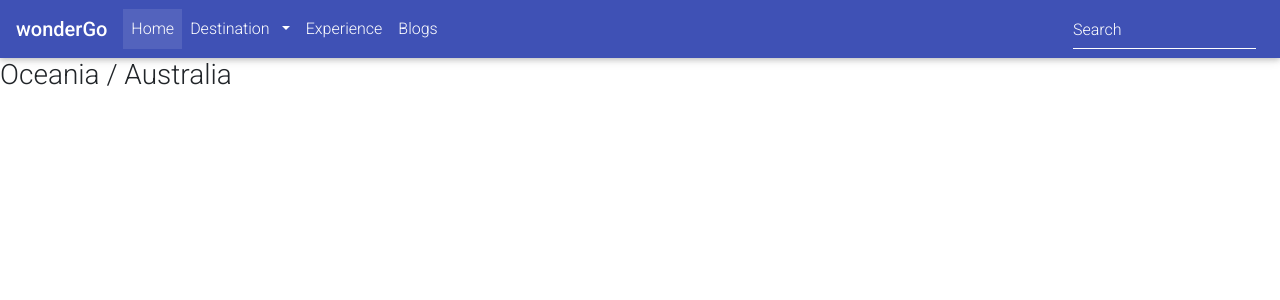
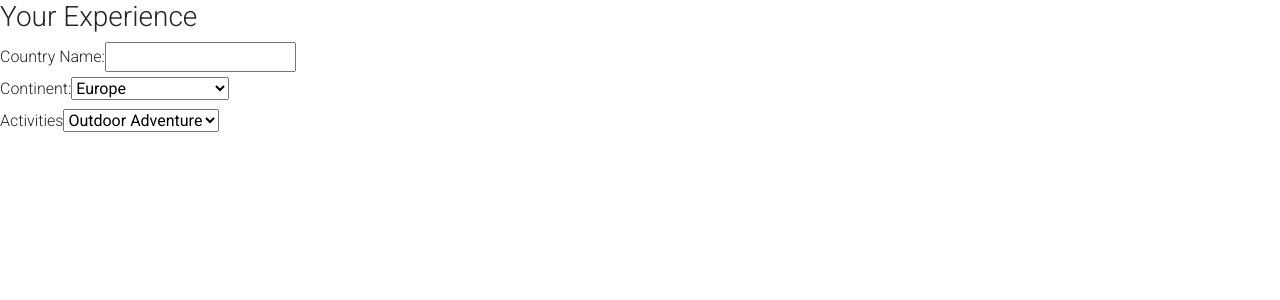
Before and after one commit to nhidayahj/react-travelplan, a React (Create React App) app in the folder travelplan/: page /oceania in a window 1280 px wide. Shown: the top 300 px of the page. Built offline with nearby package versions, Linux system fonts and the light colour scheme.

Commit message:
added user creation experience

```diff
--- a/travelplan/src/App.css
+++ b/travelplan/src/App.css
@@ -1,5 +1,20 @@
 .App {
   text-align: center;
+}
+
+.asia-bg {
+   max-width:100%;
+   max-height: 100vh;
+   margin: auto;
+}
+
+.asia-header {
+     /* height: 50vh;
+  background-position: center;
+  background-repeat: no-repeat;
+  background-size: cover; */
+  display: grid;
+  height: 100%;
 }
 
 .App-logo {
--- a/travelplan/src/App.js
+++ b/travelplan/src/App.js
@@ -1,18 +1,16 @@
-import './App.css';
+// import './App.css';
 import React from 'react'
 // import react router
 import { BrowserRouter as Router} from "react-router-dom"
 
-import HomeNavBar from './HomeNavBar'
-
+// import HomeNavBar from './HomeNavBar'
+import Review from './pages/Review'
 
 function App() {
     return (
-        <Router>
-            <HomeNavBar/>
-
-
-        </Router>
+        <React.Fragment>
+            <Review/>
+        </React.Fragment>
     );
 }
 
--- a/travelplan/src/HomeNavBar.js
+++ b/travelplan/src/HomeNavBar.js
@@ -4,6 +4,7 @@ MDBNavbar, MDBNavbarBrand, MDBNavbarNav, MDBNavItem, MDBNavLink, MDBNavbarToggle
 MDBDropdown, MDBDropdownToggle, MDBDropdownMenu, MDBDropdownItem
 } from "mdbreact";
 import { BrowserRouter as Router, Switch, Route} from 'react-router-dom';
+import Homepage from './pages/Homepage'
 import Americas from './pages/Americas'
 import Europe from './pages/Europe'
 import Asia from './pages/Asia'
@@ -32,7 +33,7 @@ render() {
         <MDBCollapse id="navbarCollapse3" isOpen={this.state.isOpen} navbar>
           <MDBNavbarNav left>
             <MDBNavItem active>
-              <MDBNavLink to="#!">Home</MDBNavLink>
+              <MDBNavLink to="/homepage">Home</MDBNavLink>
             </MDBNavItem>
             <MDBNavItem>
               <MDBDropdown>
@@ -69,6 +70,9 @@ render() {
         </MDBCollapse>
       </MDBNavbar>
       <Switch>
+          <Route exact path="/homepage">
+              <Homepage/>
+          </Route>
           <Route exact path="/americas">
               <Americas/>
           </Route>
--- /dev/null
+++ b/travelplan/src/asia.css
@@ -0,0 +1,11 @@
+.asia-bg {
+    max-width:100%
+
+}
+
+.asia-header {
+    height: 50vh;
+    background-position: center;
+    background-repeat: no-repeat;
+    background-size: cover;
+}
--- a/travelplan/src/pages/Asia.js
+++ b/travelplan/src/pages/Asia.js
@@ -1,13 +1,33 @@
 import React from 'react'
+import axios from 'axios'
+import '../App.css'
+
+
+const baseUrl = "https://3001-tan-dog-b6spunp9.ws-us03.gitpod.io"
 
 
 export default class Asia extends React.Component {
     state = {
+        dbAsia:[],
 
     }
+
+    async componentDidMount() {
+        let response = await axios.get(baseUrl + "/allplaces");
+        let result = response.data
+        this.setState({
+            dbAsia:result
+        })
+    }
+
+
     render() {
         return (
             <React.Fragment>
+                <div className="asia-header">
+                    <img src={require('../images/asia/asia.jpg').default} className="asia-bg" alt="asia"/>
+                </div>
+
                 <h3>Asia</h3>
             </React.Fragment>
         )
--- /dev/null
+++ b/travelplan/src/pages/Homepage.js
@@ -0,0 +1,16 @@
+import React from 'react'
+
+
+export default class Homepage extends React.Component {
+    state = {
+
+    }
+    render() {
+        return (
+            <React.Fragment>
+                <h3>Homepage</h3>
+            </React.Fragment>
+        )
+    }
+
+}
--- /dev/null
+++ b/travelplan/src/pages/Review.js
@@ -0,0 +1,120 @@
+import React from 'react'
+
+
+export default class Review extends React.Component {
+    state = {
+        username: "",
+        continents: "",
+        activity: "",
+        activities: []
+    }
+
+    userFill = (e) => {
+        this.setState({
+            [e.target.name]: e.target.value
+        })
+    }
+
+
+    displayActivities() {
+        if (this.state.activity === "outdoor") {
+            return "outdoor"
+        } else if (this.state.activity === "cultural") {
+            return "cultural"
+        } else if (this.state.activity === "arts") {
+            return "arts"
+        }
+    }
+
+    activityList = (e) => {
+        let currentActivities = this.state[e.target.name];
+
+        let modifiedActivities;
+
+        if (!currentActivities.includes(e.target.value)) {
+            modifiedActivities = [...currentActivities, e.target.value]
+        } else {
+            modifiedActivities = currentActivities.filter((element) => {
+                return element != e.target.value
+            })
+        }
+
+        this.setState({
+            activities: modifiedActivities
+        })
+    }
+
+    render() {
+        return (
+            <React.Fragment>
+                <h3>Your Experience</h3>
+                <div>
+                    <label>Country Name: </label>
+                    <input type="text" name="username" value={this.state.username} onChange={this.userFill} />
+                </div>
+
+                <div>
+                    <label>Continent: </label>
+                    <select name="continents" value={this.state.continents} onChange={this.userFill}>
+                        <option value="europe">Europe</option>
+                        <option value="americas">Americas</option>
+                        <option value="asia">Asia</option>
+                        <option value="africa">Africa</option>
+                        <option value="oceania">Australia / Oceania</option>
+                    </select>
+                </div>
+
+
+                {/* Experience List */}
+                <div>
+                    <label>Activities</label>
+                    <select name="activity" value={this.state.activity} onChange={this.userFill}>
+                        <option value="outdoor">Outdoor Adventure</option>
+                        <option value="cultural">Cultural Activity</option>
+                        <option value="arts">Arts and Crafts</option>
+                    </select>
+                </div>
+                <div style={{ display: this.displayActivities() === "outdoor" ? 'block' : 'none' }}>
+                    <input type="checkbox"
+                        name="activities"
+                        value="outdoor-cooking"
+                        onChange={this.activityList}
+                        checked={this.state.activities.includes("outdoor-cooking")} />Outdoor Cooking
+
+                     <input type="checkbox"
+                        name="activities"
+                        value="trekking"
+                        onChange={this.activityList}
+                        checked={this.state.activities.includes("trekking")} />Trekking
+
+                    <input type="checkbox"
+                        name="activities"
+                        value="adventure"
+                        onChange={this.activityList}
+                        checked={this.state.activities.includes("adventure")} />Adventure
+
+                    <input type="checkbox"
+                        name="activities"
+                        value="camping"
+                        onChange={this.activityList}
+                        checked={this.state.activities.includes("camping")} />Camping
+                    <div>
+                        <label>Location: </label>
+                        <input type="text" name="location" value={this.state.location} onChange={this.userFill}></input>
+                    </div>
+
+                </div>
+
+                <div style={{ display: this.displayActivities() === "cultural" ? 'block' : 'none' }}>
+                    <input type="checkbox"
+                        name="activities"
+                        value=""
+                        onChange={this.activityList}
+                        checked={this.state.activities.includes("outdoor-cooking")} />Outdoor Cooking
+                </div>
+
+
+            </React.Fragment>
+        )
+    }
+}
```
Also changed, not shown: travelplan/src/images/asia/asia.jpg (added).
